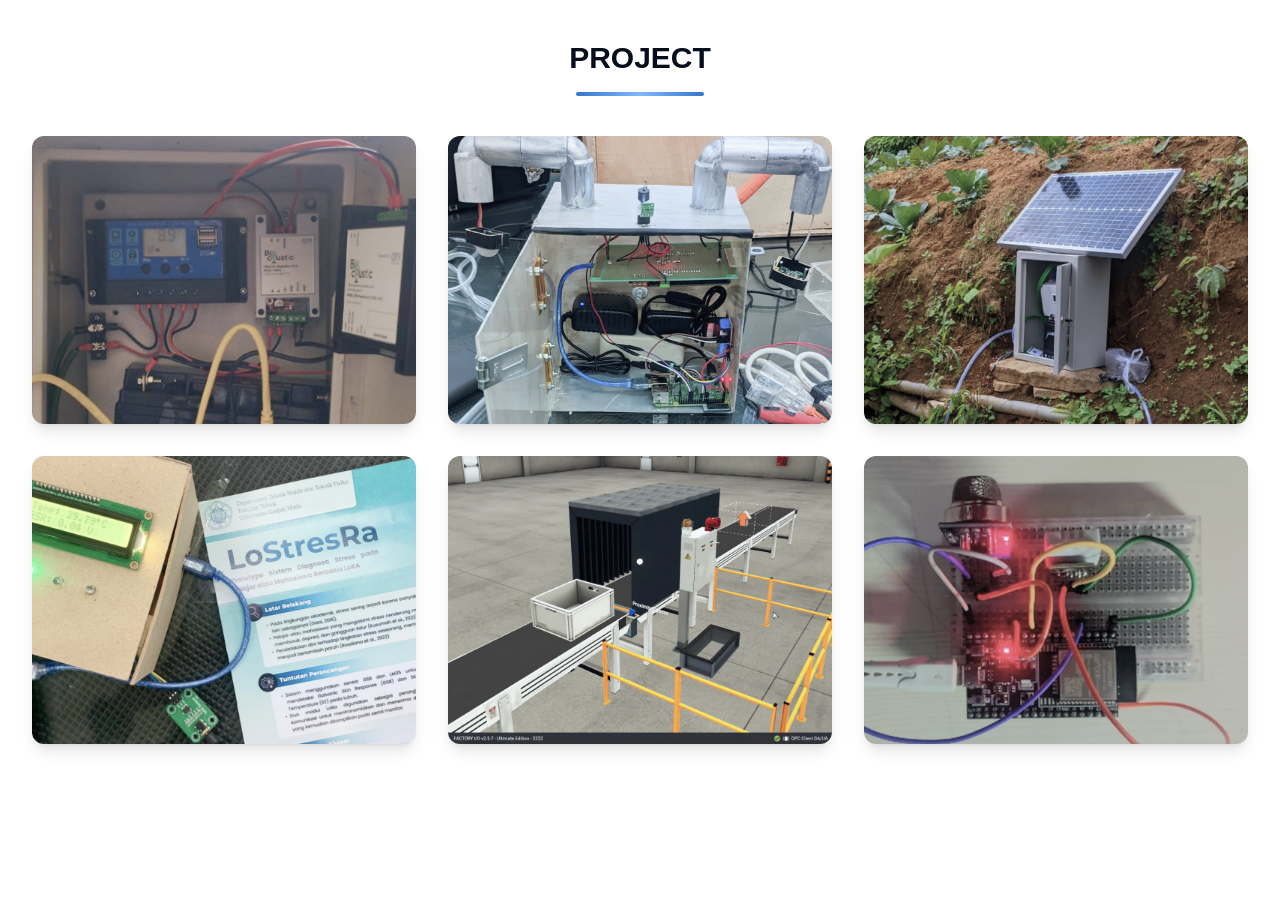
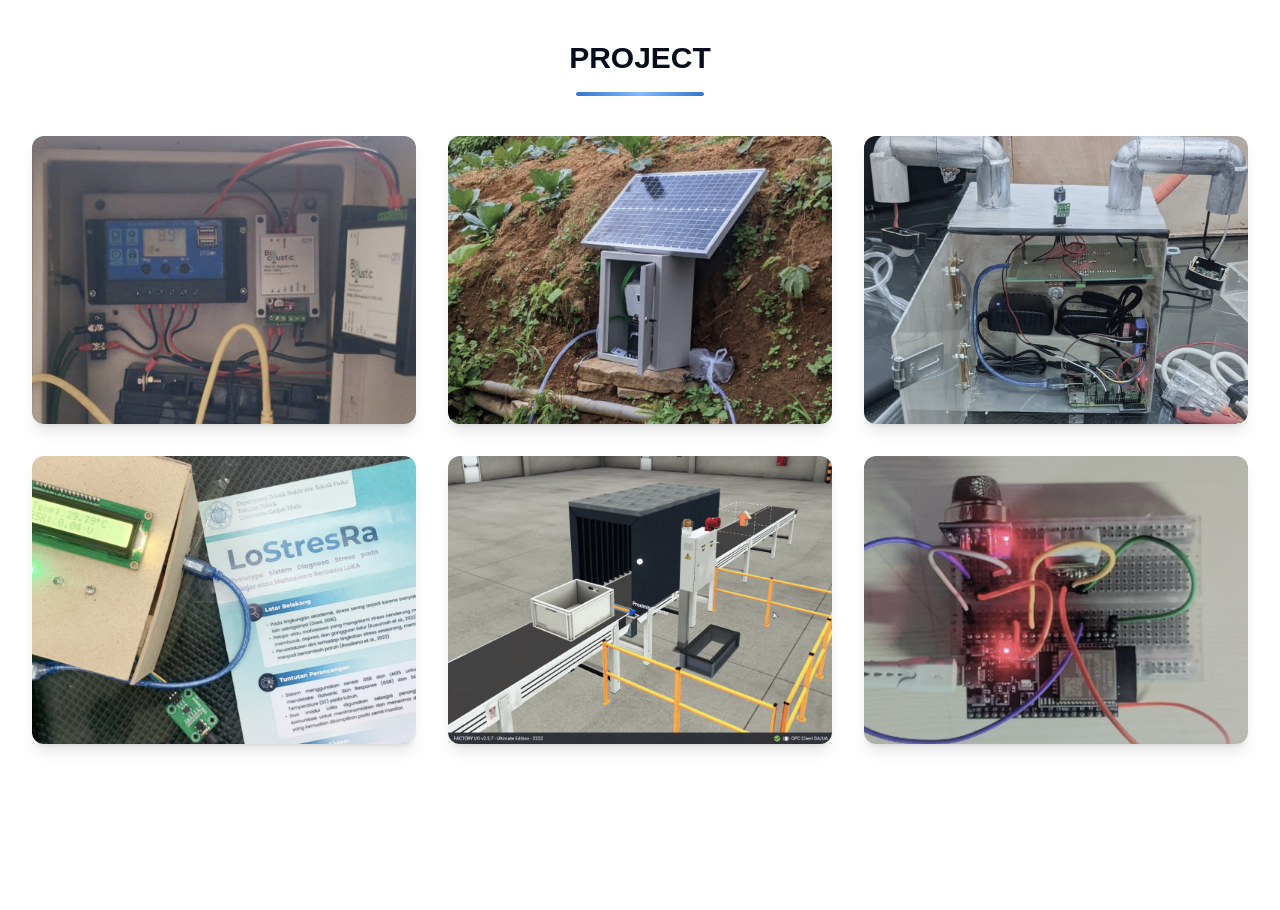
Before and after one commit to rijaldzaki/rijal-portfolio, a Next.js app: page / in a window 1280 px wide. Shown: the part 1160-2070 px from the top of the page. Built offline with nearby package versions, Linux system fonts and the light colour scheme.

Commit message:
new project

```diff
--- a/app/page.tsx
+++ b/app/page.tsx
@@ -102,14 +102,14 @@ const Home: NextPage = () => {
     {
       id: 2,
       title: "IoT-Based Irrigation Automation System",
-      images: ["/assets/smartpark.png", "/assets/smartpark1.png", "/assets/smartpark2.png"],
+      images: ["/assets/fertili.png", "/assets/fertili2.png"],
       description: `This project was developed as part of UGM’s community service program, aiming to support sustainable agriculture in Pejawaran, Banjarnegara. The IoT-based irrigation automation system utilized an ESP32 module and an RTC with an offline Wi-Fi interface, enabling time-based control through an ESP32 access point website without relying on a full internet connection. Additionally, the system was integrated with solar power to ensure energy sustainability in rural areas.\n\n
       The implementation of this project not only improved the efficiency of water and energy use but also introduced environmentally friendly technology to local farming groups. Through socialization and training, farmers gained an understanding of the system’s operation and were able to perform maintenance and make adjustments independently. Thus, this project serves as a practical example of appropriate technology that empowers local communities while promoting environmental sustainability.`,
     },
     {
       id: 3,
       title: "Smart Park - Sleman Sembada",
-      images: ["/assets/fertili.png", "/assets/fertili2.png"],
+      images: ["/assets/smartpark.png", "/assets/smartpark1.png", "/assets/smartpark2.png"],
       description: `The Smart Park project focused on developing an IoT-based park management system to improve energy efficiency, environmental awareness, and public safety. The system integrates LDR, PIR, and SHT20 sensors to enable automatic lighting control, monitor temperature and humidity, and support an early warning mechanism for potential hazard detection within park environments.\n\n
       The development process included designing system workflows, block diagrams, and electronic schematics, followed by implementing the solution using Arduino Mega 2560, Raspberry Pi 3, MOSFET switching, and both MQTT and HTTP protocols. Through this integration, devices such as lamps, sprinklers, and buzzers were controlled automatically based on sensor readings. The Raspberry Pi handled data processing and communication, enabling seamless interaction between hardware components and cloud or local services.\n\n
       A key feature of the project was the development of a real-time monitoring dashboard. The dashboard displayed environmental data such as light intensity, temperature, humidity, and actuator status, allowing users to monitor park conditions remotely. By providing centralized and accessible visual insights, the dashboard enhanced system transparency and improved decision-making for park management, demonstrating the practical value of IoT-based environmental monitoring.`,
```
Also changed, not shown: public/assets/smartpark.png.
